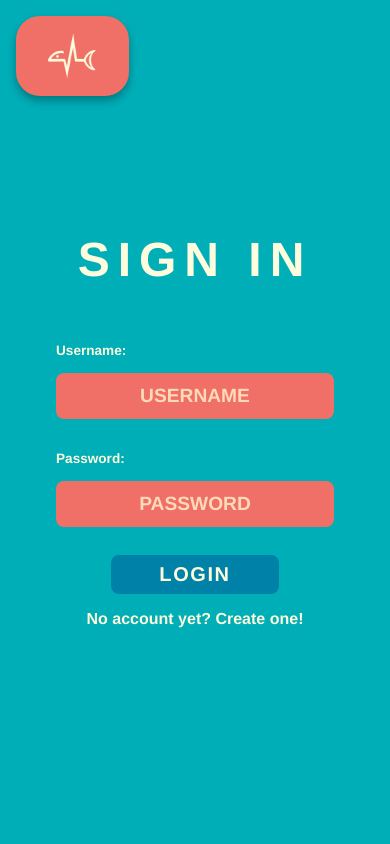
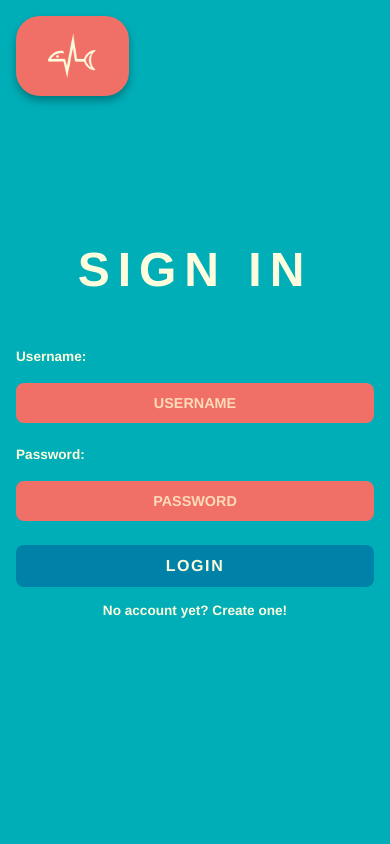
Before and after one commit to fes-wiesbaden/iot-aqualifeline, a React (Vite) app in the folder Frontend/: page /iot-aqualifeline/login in a window 390 px wide. Shown: the top 844 px of the page. Built offline with nearby package versions, Linux system fonts and the light colour scheme.

Commit message:
fetch for chart data (barebones) + media queries for front page

```diff
--- a/Frontend/src/Login.jsx
+++ b/Frontend/src/Login.jsx
@@ -28,17 +28,17 @@ function Login() {
   };
 
   async function login(username, password) {
-    const response = await fetch(
-      `${import.meta.env.VITE_API_URL}/auth/login`,
-      {
-        method: "POST",
-        headers: { "Content-Type": "application/json" },
-        credentials: "include",
-        body: JSON.stringify({ name: username, password: password }),
-      },
-    );
-    const result = await response.text();
-    return { success: response.ok, message: result, token: result };
+    const response = await fetch(`${import.meta.env.VITE_API_URL}/auth/login`, {
+      method: "POST",
+      headers: { "Content-Type": "application/json" },
+      credentials: "include",
+      body: JSON.stringify({ name: username, password: password }),
+    });
+    const result = await response.json();
+    if (response.ok) {
+      localStorage.setItem("token", result.token);
+    }
+    return { success: response.ok, message: result, token: result.token };
   }
 
   async function register(username, password) {
@@ -76,7 +76,10 @@ function Login() {
         });
         return;
       }
-      const result = await register(username, password); /** declare promise to wait for response */
+      const result = await register(
+        username,
+        password,
+      ); /** declare promise to wait for response */
       if (result.success) {
         localStorage.setItem("token", result.token);
         clearInputs();
@@ -96,7 +99,10 @@ function Login() {
         });
       }
     } else {
-      const result = await login(username, password); /** declare promise to wait for response */
+      const result = await login(
+        username,
+        password,
+      ); /** declare promise to wait for response */
       if (result.success) {
         localStorage.setItem("token", result.token);
         clearInputs();
--- a/Frontend/src/SystemView.jsx
+++ b/Frontend/src/SystemView.jsx
@@ -82,6 +82,29 @@ function addSystem(hideElement, name, chartsArray, setCharts, lastId) {
   hideElement();
 }
 
+async function addAquarium(serialnum) {
+  console.log("START FETCH AQUARIUM SERIAL NUM");
+  const token = localStorage.getItem("token");
+  console.log("Token:", token);
+  const response = await fetch(
+    `${import.meta.env.VITE_API_URL}/aquarien/serialNumber/${serialnum}`,
+    {
+      method: "GET",
+      headers: {
+        "Content-Type": "application/json",
+        Authorization: `Bearer ${token}`,
+      },
+      credentials: "include",
+    },
+  );
+
+  const result = await response.text();
+  console.log("RESULT:");
+  console.log(result);
+
+  return { success: response.ok, message: result };
+}
+
 function SystemView() {
   const [charts, setCharts] = useState([]);
   const [visible, setVisible] = useState(false);
@@ -125,7 +148,11 @@ function SystemView() {
                   icon="pi pi-refresh"
                   className="refresh-chart-data"
                   tooltip="fetch newest data for this device"
-                  tooltipOptions={{position: 'top', showDelay: 500, hideDelay: 100}}
+                  tooltipOptions={{
+                    position: "top",
+                    showDelay: 500,
+                    hideDelay: 100,
+                  }}
                 ></Button>
               </div>
             </div>
@@ -168,15 +195,21 @@ function SystemView() {
               <div className="btn-wrapper">
                 <Button
                   label="Add System"
-                  onClick={(e) =>
-                    addSystem(
+                  onClick={(e) => {
+                    const result = addSystem(
                       hide,
                       serialId,
                       charts,
                       setCharts,
                       charts.length > 0 ? charts.at(-1).id : 0,
-                    )
-                  }
+                    );
+                  }}
+                  text
+                  className="btn"
+                ></Button>
+                <Button
+                  label="Test Add"
+                  onClick={(e) => addAquarium(serialId)}
                   text
                   className="btn"
                 ></Button>
--- a/Frontend/src/css/App.css
+++ b/Frontend/src/css/App.css
@@ -117,3 +117,69 @@ button {
 input::placeholder {
   color: var(--soft-apricot);
 }
+
+
+@media (max-width: 768px) {
+  #headtitle {
+    font-size: 4rem;
+    letter-spacing: 0.5rem;
+  }
+
+  #headsubtitle {
+    font-size: 1.25rem;
+    letter-spacing: 0.2rem;
+    white-space: normal;
+    text-align: center;
+  }
+
+  .loginnav {
+    font-size: 1.75rem;
+    padding: 0.75rem 3rem;
+  }
+
+  .loginnav:hover {
+    font-size: 1.75rem;
+    padding: 0.75rem 4rem;
+  }
+
+  .greeting {
+    margin-top: 5rem;
+    margin-bottom: 2rem;
+  }
+}
+
+@media (max-width: 480px) {
+  #headtitle {
+    font-size: 2.5rem;
+    letter-spacing: 0.3rem;
+  }
+
+  #headsubtitle {
+    font-size: 1rem;
+    letter-spacing: 0.1rem;
+  }
+
+  .loginnav {
+    font-size: 1.25rem;
+    padding: 0.75rem 2rem;
+    width: 80%;
+    text-align: center;
+  }
+
+  .loginnav:hover {
+    font-size: 1.25rem;
+    padding: 0.75rem 2rem;
+    transform: scale(1.05);
+  }
+
+  .greeting {
+    margin-top: 3rem;
+    margin-bottom: 1.5rem;
+    padding: 0 1rem;
+  }
+
+  #landingpage-pic {
+    object-fit: cover;
+    height: 100%;
+  }
+}
--- a/Frontend/src/css/Login.css
+++ b/Frontend/src/css/Login.css
@@ -117,3 +117,61 @@
   margin: 0;
   overflow: hidden;
 }
+
+@media (max-width: 768px) {
+  .default-input {
+    padding: 0.75rem 1.5rem;
+    font-size: 1rem;
+  }
+
+  .default-input:hover {
+    padding: 0.75rem 2.5rem;
+    transform: scale(1.05);
+  }
+
+  .submit {
+    font-size: 1rem;
+    padding: 0.5rem 2rem;
+  }
+
+  .input-group {
+    padding: 0.5rem 0.5rem;
+  }
+}
+
+@media (max-width: 480px) {
+  .login {
+    padding: 1rem;
+    box-sizing: border-box;
+  }
+
+  .default-input {
+    width: 100%;
+    box-sizing: border-box;
+    padding: 0.75rem 1rem;
+    font-size: 0.9rem;
+  }
+
+  .default-input:hover {
+    padding: 0.75rem 1rem;
+    transform: none;
+  }
+
+  .submit {
+    width: 100%;
+    font-size: 1rem;
+    padding: 0.75rem;
+    box-sizing: border-box;
+  }
+
+  .input-group {
+    width: 100%;
+    box-sizing: border-box;
+    padding: 0.25rem 0;
+  }
+
+  .login-toggle {
+    font-size: 0.85rem;
+    text-align: center;
+  }
+}
```
